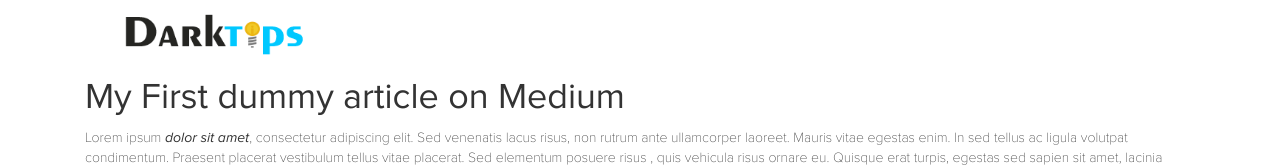
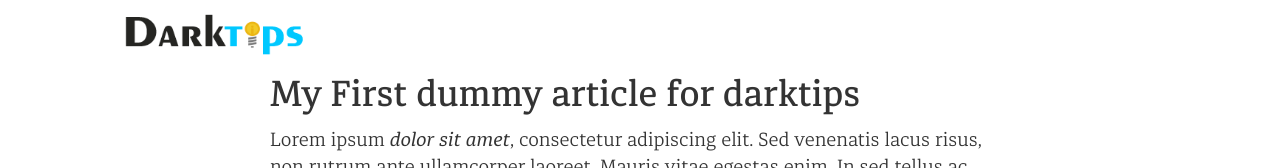
Before and after one commit to youhackme/Zekler, a website: page post.html in a window 1280 px wide. Shown: the top 168 px of the page. Drawn offline with nearby package versions, Linux system fonts and the light colour scheme; files that its build step writes are made by us from their sources; files whose address does not match are found by name.

Commit message:
A few changes

```diff
--- a/app/scss/style.scss
+++ b/app/scss/style.scss
@@ -68,3 +68,13 @@ a {
   }
 
 }
+
+
+//Blog post page
+
+main.article__block{
+  font-family: "DiariaPro",Helvetica, Arial, sans-serif;
+  font-size:19px;
+  font-weight: 300;
+  font-style: normal;
+}
--- a/post.html
+++ b/post.html
@@ -18,7 +18,7 @@
     </div>
 </header>
 
-<div class="container ">
+<div class="container container-small ">
     <div class="content col-md-12">
 
 
@@ -26,7 +26,7 @@
 
         </div>
         <main class="article__block">
-            <h1> My First dummy article on Medium</h1>
+            <h1> My First dummy article for darktips</h1>
             Lorem ipsum <em>dolor sit amet</em>, consectetur adipiscing elit. Sed venenatis lacus risus, non rutrum ante
             ullamcorper
             laoreet. Mauris vitae egestas enim. In sed tellus ac ligula volutpat condimentum. Praesent placerat
```
